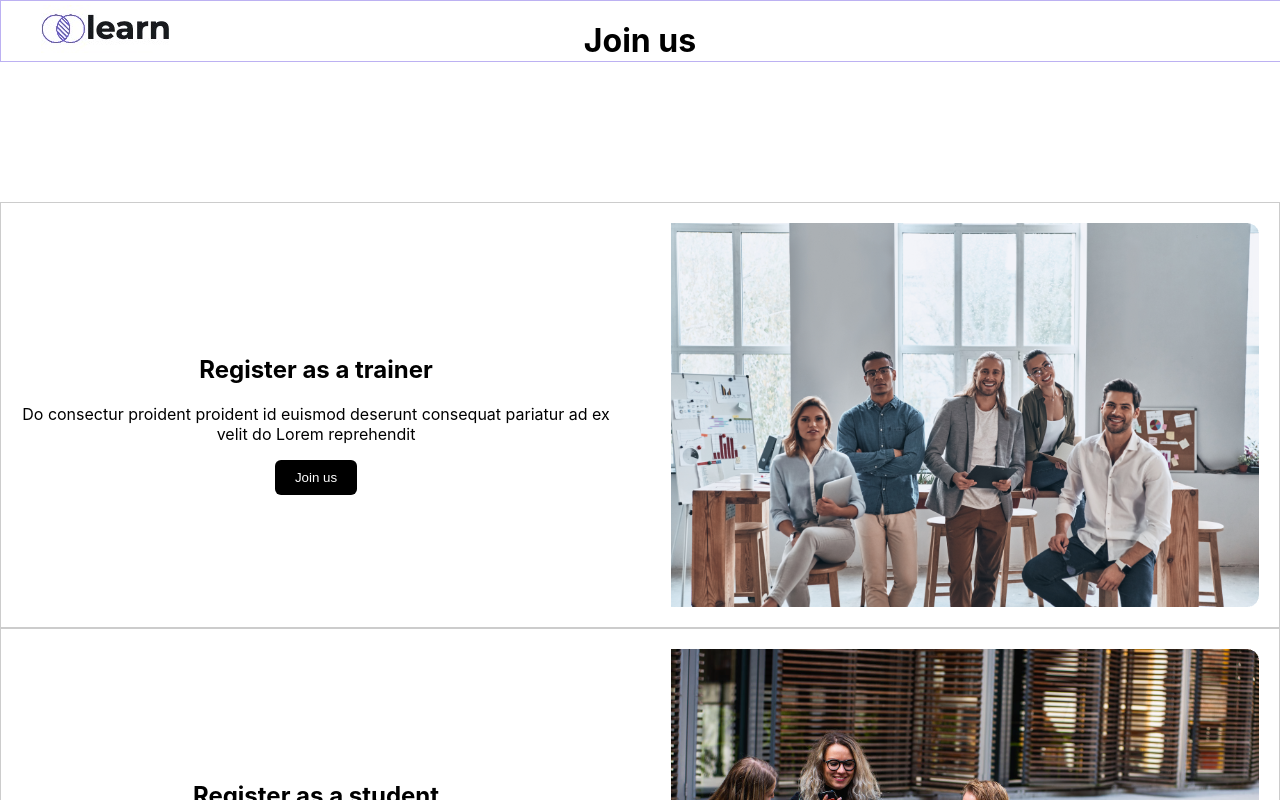
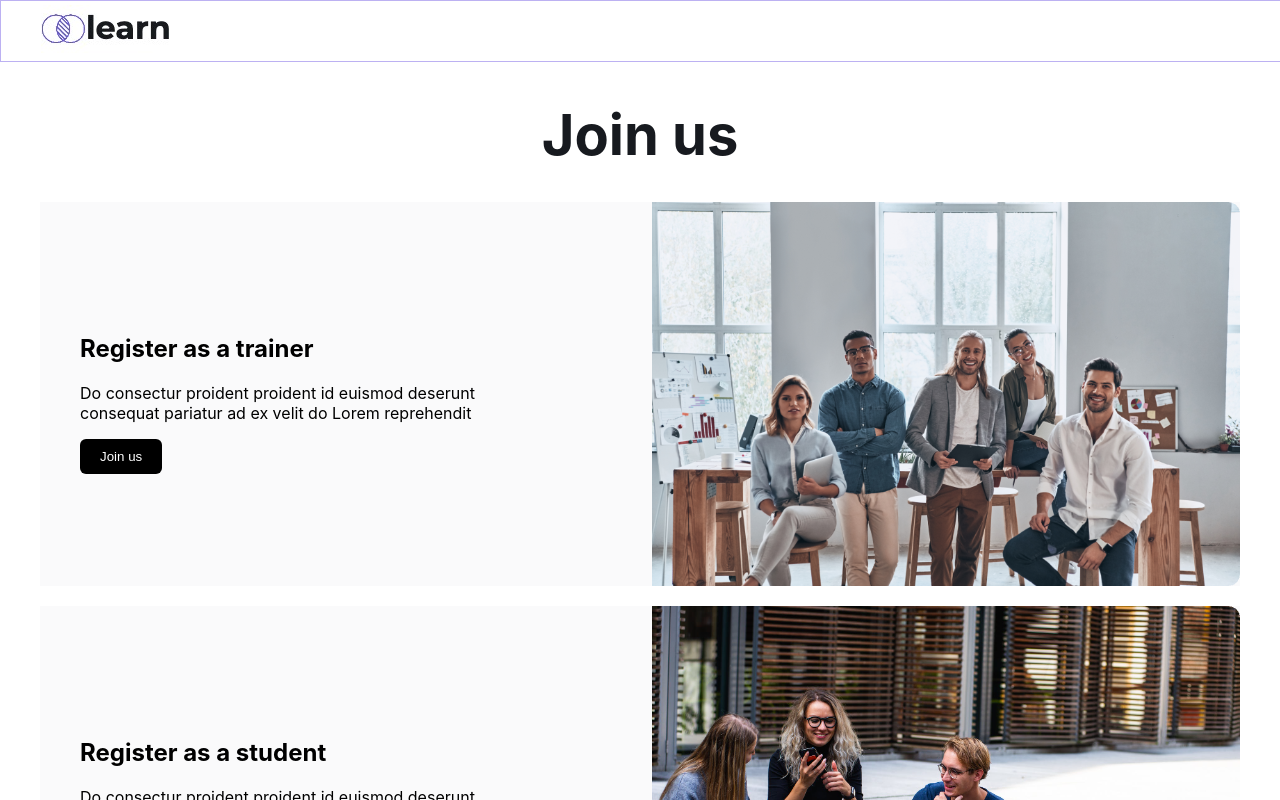
Before and after one commit to olehivoniuk/learn-app, a React (Create React App) app: page / in a window 1280 px wide. Shown: the top 800 px of the page. Built offline with nearby package versions, Linux system fonts and the light colour scheme.

Commit message:
added draft styles to JoinUs page

```diff
--- a/src/pages/joinUs/joinUs.css
+++ b/src/pages/joinUs/joinUs.css
@@ -1,22 +1,41 @@
-.joinUs-container {
-    text-align: center;
+.container {
+    display: flex;
+    justify-content: center; /* Center the content horizontally */
+    align-items: center; /* Center the content vertically */
+    height: auto; /* Adjust as needed */
+  }
+
+  .joinUs-container {
+    max-width: 150vh;
+    display: flex;
+    flex-direction: column;
+    align-items: center; /* Center items horizontally */
   }
 
   .joinUs-heading {
-    margin-bottom: 20px;
+      margin-top: 12vh;
+      font-size: 56px;
+      font-weight: 700;
+      line-height: 78px;
+      color: #171A1FFF;
   }
 
   .registration-container {
     display: flex;
     align-items: center;
-    border: 1px solid #ccc; /* Add border */
-    padding: 20px; /* Add padding for spacing */
+    justify-content: center; /* Center items horizontally */
+    margin-bottom: 20px; /* Add margin between containers */
+    background-color: #FAFAFBFF;
   }
 
   .text-container {
     margin-right: 20px;
+    padding: 5vh;
   }
 
-  .trainer-image {
+  .trainer-image,
+  .student-image {
     max-width: 100%;
+    height: auto; /* Adjusts height based on width */
+    margin: 0;
   }
--- a/src/pages/joinUs/joinUs.jsx
+++ b/src/pages/joinUs/joinUs.jsx
@@ -7,7 +7,9 @@ import Student from '../../images/Student.png'
 
 const JoinUs = () => {
     return (
-      <div className="joinUs-container">
+
+        <div className="container">
+ <div className="joinUs-container">
         <h1 className='joinUs-heading'>Join us</h1>
         <div className="registration-container">
           {/* Trainer Registration */}
@@ -30,6 +32,8 @@ const JoinUs = () => {
           <img src={Student} alt="Student" className="student-image" />
         </div>
       </div>
+</div>
+
     );
   }
 
```
